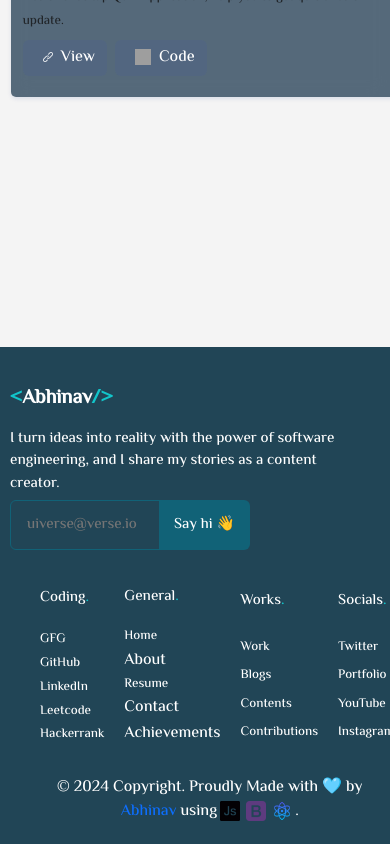
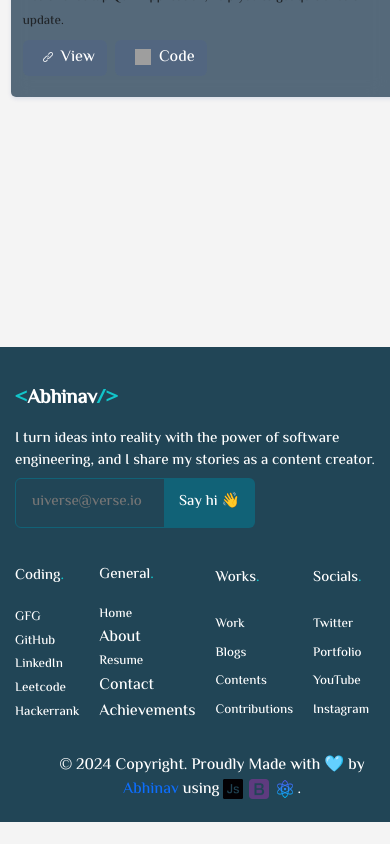
Before and after one commit to Abhinavrajsrivastav/AbhainavSrivastav, a React (Create React App) app: page / in a window 390 px wide. Shown: the part 2656-3500 px from the top of the page. After the commit the page ends 3478 px from the top, so only its background shows below. Built offline with nearby package versions, Linux system fonts and the light colour scheme; grey boxes are pictures that could not be loaded.

Commit message:
27-04-2024-001

```diff
--- a/src/Components/Footter/Fotter.css
+++ b/src/Components/Footter/Fotter.css
@@ -142,13 +142,18 @@
     .Fotter-Container {
         display: flex;
         flex-wrap: wrap;
+        margin: 0;
         margin-top: 250px;
-        padding-left: 40px;
-        width: 105%;
-        align-items: center;
+        padding-left: 45px;
+        width: 108%;
+        align-items: start;
+        justify-self: start;
+        text-align: start;
         overflow-x: hidden;
     }
     .Fotter-Content{
+    position: relative;
+    right: 30px;
     gap: 20px;
 }
 
@@ -178,6 +183,6 @@
         align-items: center;
         text-align: center;
         position: relative;
-        right: 0px;
+        right: 6px;
     }
 }
```
